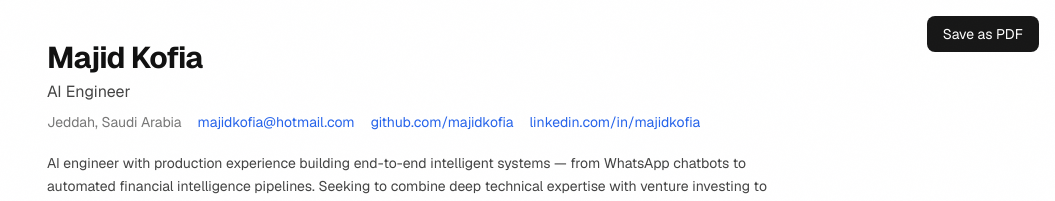
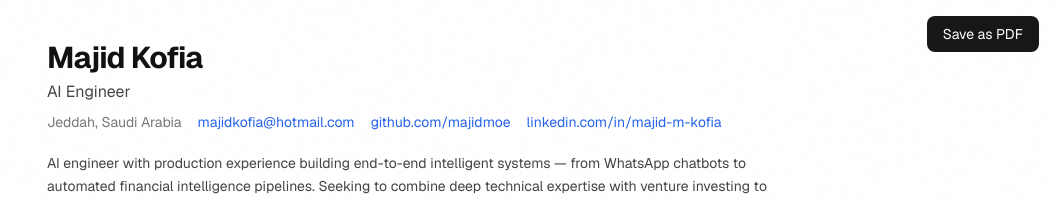
Before and after one commit to majidmoe/resume-site, a Next.js app: page /cv in a window 1280 px wide. Shown: the top 201 px of the page, without its empty margins (225-1280 px from the left). Built offline with nearby package versions, Linux system fonts and the light colour scheme.

Commit message:
Fix LinkedIn and GitHub profile links
- LinkedIn: linkedin.com/in/majid-m-kofia
- GitHub: github.com/majidmoe

```diff
--- a/app/cv/page.tsx
+++ b/app/cv/page.tsx
@@ -28,12 +28,12 @@ export default function CVPage() {
                 majidkofia@hotmail.com
               </a>
               <span className="hidden print:inline" aria-hidden>·</span>
-              <a href="https://github.com/majidkofia" style={{ color: "var(--link)" }}>
-                github.com/majidkofia
+              <a href="https://github.com/majidmoe" style={{ color: "var(--link)" }}>
+                github.com/majidmoe
               </a>
               <span className="hidden print:inline" aria-hidden>·</span>
-              <a href="https://linkedin.com/in/majidkofia" style={{ color: "var(--link)" }}>
-                linkedin.com/in/majidkofia
+              <a href="https://www.linkedin.com/in/majid-m-kofia" style={{ color: "var(--link)" }}>
+                linkedin.com/in/majid-m-kofia
               </a>
             </div>
           </header>
--- a/app/page.tsx
+++ b/app/page.tsx
@@ -296,7 +296,7 @@ export default function Home() {
                     ),
                   },
                   {
-                    href: "https://github.com/majidkofia",
+                    href: "https://github.com/majidmoe",
                     label: "GitHub",
                     icon: (
                       <svg className="w-4 h-4" fill="currentColor" viewBox="0 0 24 24">
@@ -305,7 +305,7 @@ export default function Home() {
                     ),
                   },
                   {
-                    href: "https://linkedin.com/in/majidkofia",
+                    href: "https://www.linkedin.com/in/majid-m-kofia",
                     label: "LinkedIn",
                     icon: (
                       <svg className="w-4 h-4" fill="currentColor" viewBox="0 0 24 24">
@@ -665,8 +665,8 @@ export default function Home() {
               &copy; {new Date().getFullYear()} Majid Kofia
             </span>
             <div className="flex gap-6">
-              <a href="https://github.com/majidkofia" target="_blank" rel="noopener noreferrer" className="font-mono text-xs text-fg-dim hover:text-accent transition-colors">GitHub</a>
-              <a href="https://linkedin.com/in/majidkofia" target="_blank" rel="noopener noreferrer" className="font-mono text-xs text-fg-dim hover:text-accent transition-colors">LinkedIn</a>
+              <a href="https://github.com/majidmoe" target="_blank" rel="noopener noreferrer" className="font-mono text-xs text-fg-dim hover:text-accent transition-colors">GitHub</a>
+              <a href="https://www.linkedin.com/in/majid-m-kofia" target="_blank" rel="noopener noreferrer" className="font-mono text-xs text-fg-dim hover:text-accent transition-colors">LinkedIn</a>
             </div>
           </div>
         </footer>
```
